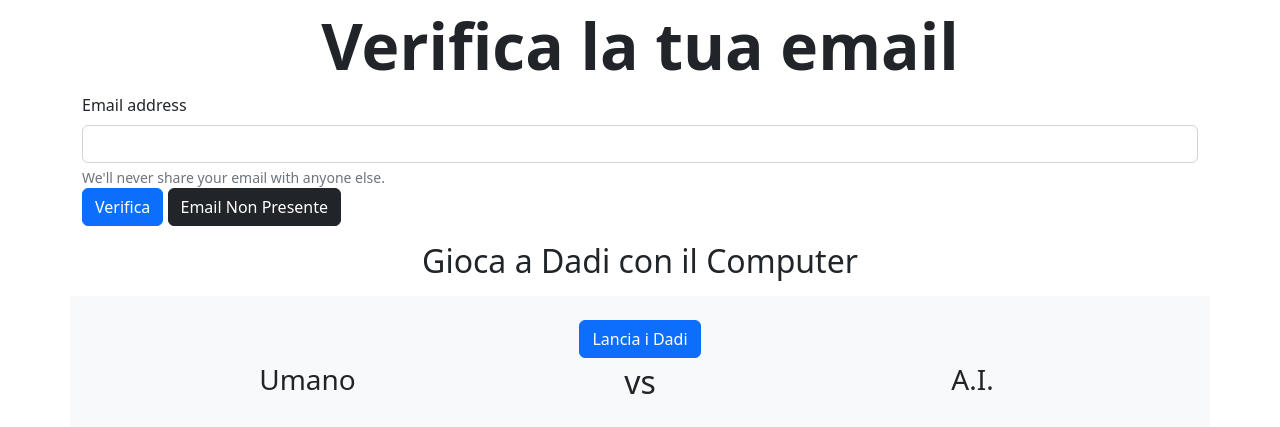
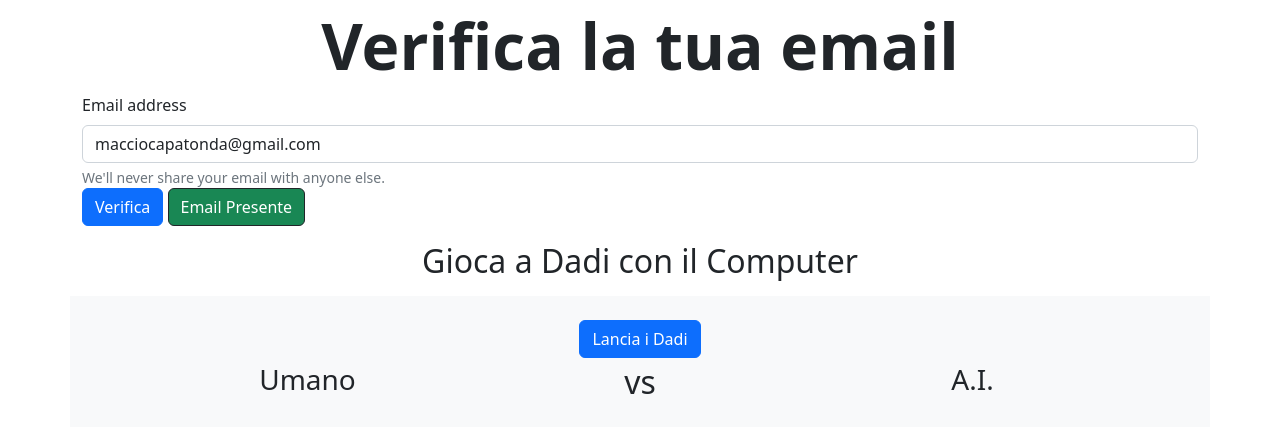
Before and after one commit to Mattia-Rollo/js-mail-dadi, a plain HTML site: page index.html in a window 1280 px wide. Both pictures are taken after a click on the button "Verifica". Drawn offline with nearby package versions, Linux system fonts and the light colour scheme.

Commit message:
fixed email bug

```diff
--- a/index.html
+++ b/index.html
@@ -12,7 +12,7 @@
         <h1 class="text-center display-3 mt-2 fw-semibold">Verifica la tua email</h1>
         <div class="mb-3">
             <label for="exampleInputEmail1" class="form-label">Email address</label>
-            <input id="email" type="email" class="form-control" aria-describedby="emailHelp">
+            <input id="email" type="email" class="form-control" aria-describedby="emailHelp" value="macciocapatonda@gmail.com">
             <div id="emailHelp" class="form-text">We'll never share your email with anyone else.</div>
             <button type="submit" class="btn btn-primary">Verifica</button>
             <button class="btn btn-dark d-none" id="wrapper"></button>
--- a/js/script.js
+++ b/js/script.js
@@ -15,21 +15,32 @@ console.log(archivio);
 const btn = document.querySelector('button');
 
 btn.addEventListener('click', function() {
-    const emailUtente = document.getElementById('email').value;
-    console.log(emailUtente);
+    let check = false;
+    let emailUtente = document.getElementById('email').value;
+    // console.log(emailUtente);
     for(let i = 0; i < archivio.length; i++) {
-     console.log(archivio[i]);
+    //  console.log(archivio[i]);
     if (emailUtente === archivio[i]) {
+        // wrapper.innerHTML = 'Email Presente';
+        // wrapper.classList.remove('d-none');
+        // wrapper.classList.remove('text-bg-dark');
+        // wrapper.classList.add('text-bg-success');
+        console.log(emailUtente);
+        check = true;
+    }
+    if(check) {
         wrapper.innerHTML = 'Email Presente';
         wrapper.classList.remove('d-none');
         wrapper.classList.remove('text-bg-dark');
         wrapper.classList.add('text-bg-success');
-        console.log('successo fu');
     }else {
         wrapper.classList.remove('d-none');
         wrapper.classList.add('text-bg-dark')
         wrapper.innerHTML = 'Email Non Presente';
+        console.log(emailUtente);
     }
+
+
     }
 }
 );
@@ -72,7 +83,7 @@ btnDadi.addEventListener('click', function () {
         message = 'pari';
     }else {
         console.log('vince computer');
-        message = 'hai perso, il computer vince'
+        message = 'hai perso...'
     }
     spanRisultato.innerHTML = message;
 });
```
